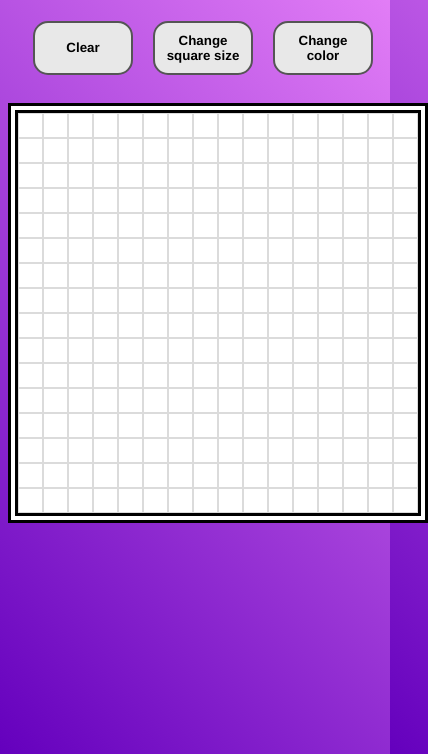
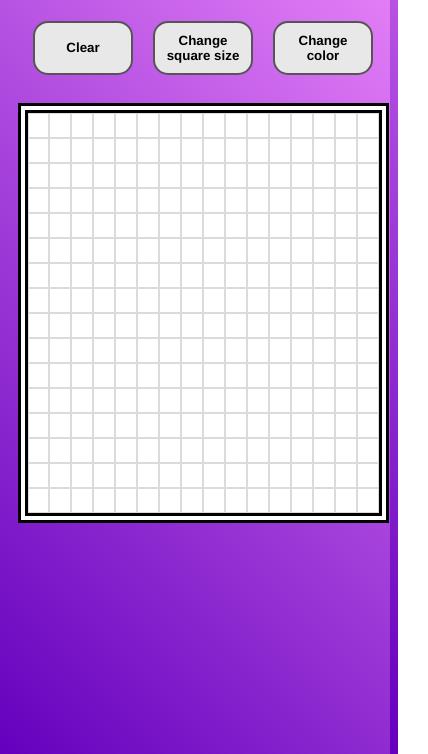
Before and after one commit to stanochka/etch-a-sketch, a plain HTML site: page index.html in a window 390 px wide. Shown: the part 119-873 px from the top of the page, 428 px wide, since content can reach past the window. Drawn offline with Linux system fonts and the light colour scheme.

Commit message:
Add responsive size for container

```diff
--- a/style.css
+++ b/style.css
@@ -19,6 +19,13 @@ h1 {
   margin-top: 2%;
   border: double 10px;
   display: grid;
+}
+
+@media only screen and (min-width: 375px) and (orientation: portrait) {
+  #container {
+    width: 90vw;
+    height": 90vw;
+  }
 }
 
 #buttonArea {
```
